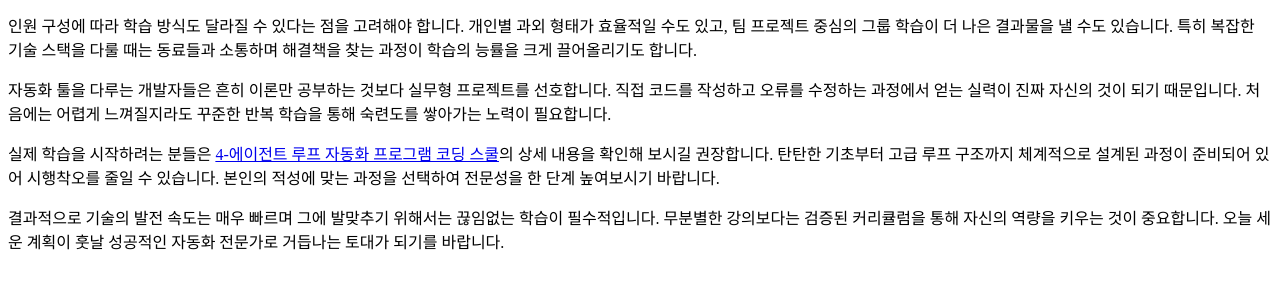
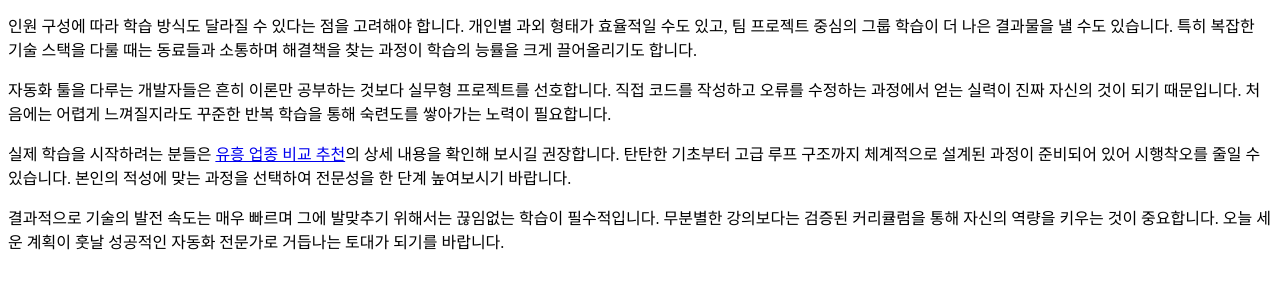
Before and after one commit to sarakinhceo-gif/bp-t3b05-yd-kb-real, a plain HTML site: page posts/gemini-coverage-20260721-0147.html in a window 1280 px wide. Shown: the part 140-428 px from the top of the page. Drawn offline with Linux system fonts and the light colour scheme.

Commit message:
deploy: garbage-free snapshot 2026-07-27T00:30:47.743Z

```diff
--- a/posts/gemini-coverage-20260721-0147.html
+++ b/posts/gemini-coverage-20260721-0147.html
@@ -12,7 +12,7 @@
 <p>전문적인 기술 습득을 위해서는 명확한 커리큘럼과 함께 학습 환경이 충족되어야 합니다. 여의도 노래방 내돈내산 후기를 찾아보는 것처럼, 온라인 학습 플랫폼 역시 실제 수강생의 성과를 확인하는 과정이 선행되어야 합니다. 자신의 목표가 무엇인지 분명히 한 뒤 단계별 학습 계획을 세우는 것이 성공의 첫걸음입니다.</p>
 <p>인원 구성에 따라 학습 방식도 달라질 수 있다는 점을 고려해야 합니다. 개인별 과외 형태가 효율적일 수도 있고, 팀 프로젝트 중심의 그룹 학습이 더 나은 결과물을 낼 수도 있습니다. 특히 복잡한 기술 스택을 다룰 때는 동료들과 소통하며 해결책을 찾는 과정이 학습의 능률을 크게 끌어올리기도 합니다.</p>
 <p>자동화 툴을 다루는 개발자들은 흔히 이론만 공부하는 것보다 실무형 프로젝트를 선호합니다. 직접 코드를 작성하고 오류를 수정하는 과정에서 얻는 실력이 진짜 자신의 것이 되기 때문입니다. 처음에는 어렵게 느껴질지라도 꾸준한 반복 학습을 통해 숙련도를 쌓아가는 노력이 필요합니다.</p>
-<p>실제 학습을 시작하려는 분들은 <a class="anchor-link" href="https://program-school.online/" data-bpaas-link-target="tokyo-programming">4-에이전트 루프 자동화 프로그램 코딩 스쿨</a>의 상세 내용을 확인해 보시길 권장합니다. 탄탄한 기초부터 고급 루프 구조까지 체계적으로 설계된 과정이 준비되어 있어 시행착오를 줄일 수 있습니다. 본인의 적성에 맞는 과정을 선택하여 전문성을 한 단계 높여보시기 바랍니다.</p>
+<p>실제 학습을 시작하려는 분들은 <a class="anchor-link" href="https://editor.nonhyeonnight.xyz/" data-bpaas-link-target="tokyo-programming">유흥 업종 비교 추천</a>의 상세 내용을 확인해 보시길 권장합니다. 탄탄한 기초부터 고급 루프 구조까지 체계적으로 설계된 과정이 준비되어 있어 시행착오를 줄일 수 있습니다. 본인의 적성에 맞는 과정을 선택하여 전문성을 한 단계 높여보시기 바랍니다.</p>
 <p>결과적으로 기술의 발전 속도는 매우 빠르며 그에 발맞추기 위해서는 끊임없는 학습이 필수적입니다. 무분별한 강의보다는 검증된 커리큘럼을 통해 자신의 역량을 키우는 것이 중요합니다. 오늘 세운 계획이 훗날 성공적인 자동화 전문가로 거듭나는 토대가 되기를 바랍니다.</p>
 </body>
 </html>
```
